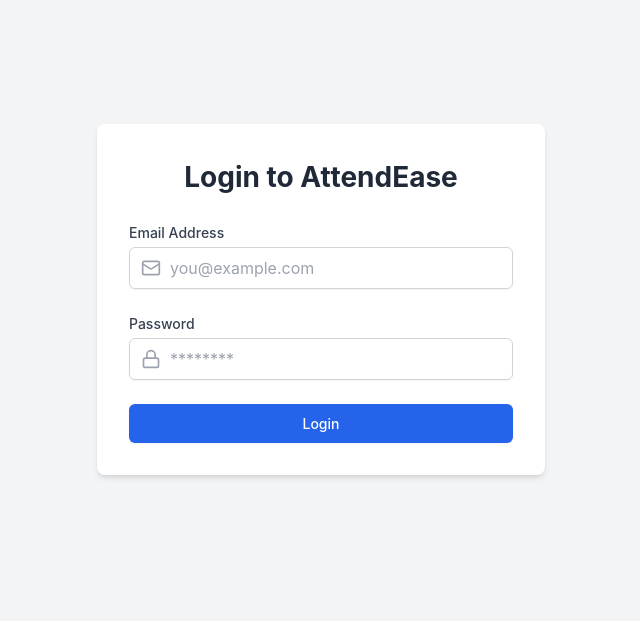
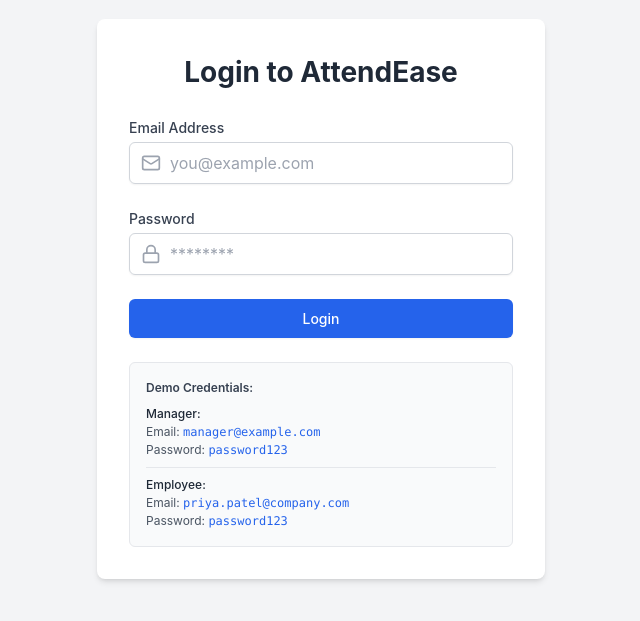
Before and after one commit to Mannem-Varshith/AttendEase, a React (Vite) app in the folder client/: page /login in a window 1280 px wide. Shown: the part 101-722 px from the top of the page, without its empty margins (319-959 px from the left). Built offline with nearby package versions, Linux system fonts and the light colour scheme; no server answers.

Commit message:
Login page update

```diff
--- a/client/src/pages/Login.jsx
+++ b/client/src/pages/Login.jsx
@@ -77,6 +77,23 @@
                         </button>
                     </div>
                 </form>
+
+                {/* Demo Credentials */}
+                <div className="mt-6 p-4 bg-gray-50 rounded-md border border-gray-200">
+                    <p className="text-xs font-semibold text-gray-700 mb-2">Demo Credentials:</p>
+                    <div className="space-y-2 text-xs text-gray-600">
+                        <div>
+                            <p className="font-medium text-gray-800">Manager:</p>
+                            <p>Email: <span className="font-mono text-blue-600">manager@example.com</span></p>
+                            <p>Password: <span className="font-mono text-blue-600">password123</span></p>
+                        </div>
+                        <div className="pt-2 border-t border-gray-200">
+                            <p className="font-medium text-gray-800">Employee:</p>
+                            <p>Email: <span className="font-mono text-blue-600">priya.patel@company.com</span></p>
+                            <p>Password: <span className="font-mono text-blue-600">password123</span></p>
+                        </div>
+                    </div>
+                </div>
             </div>
         </div>
     );
```
